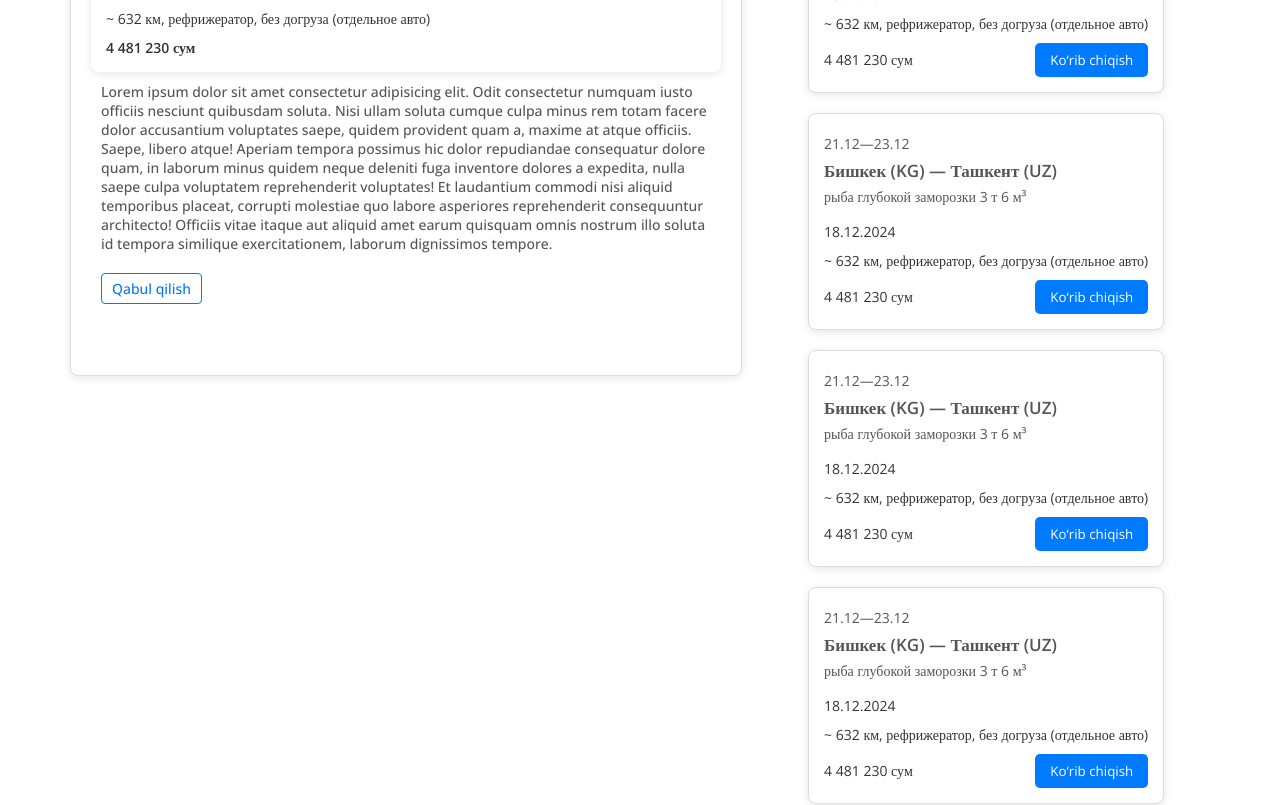
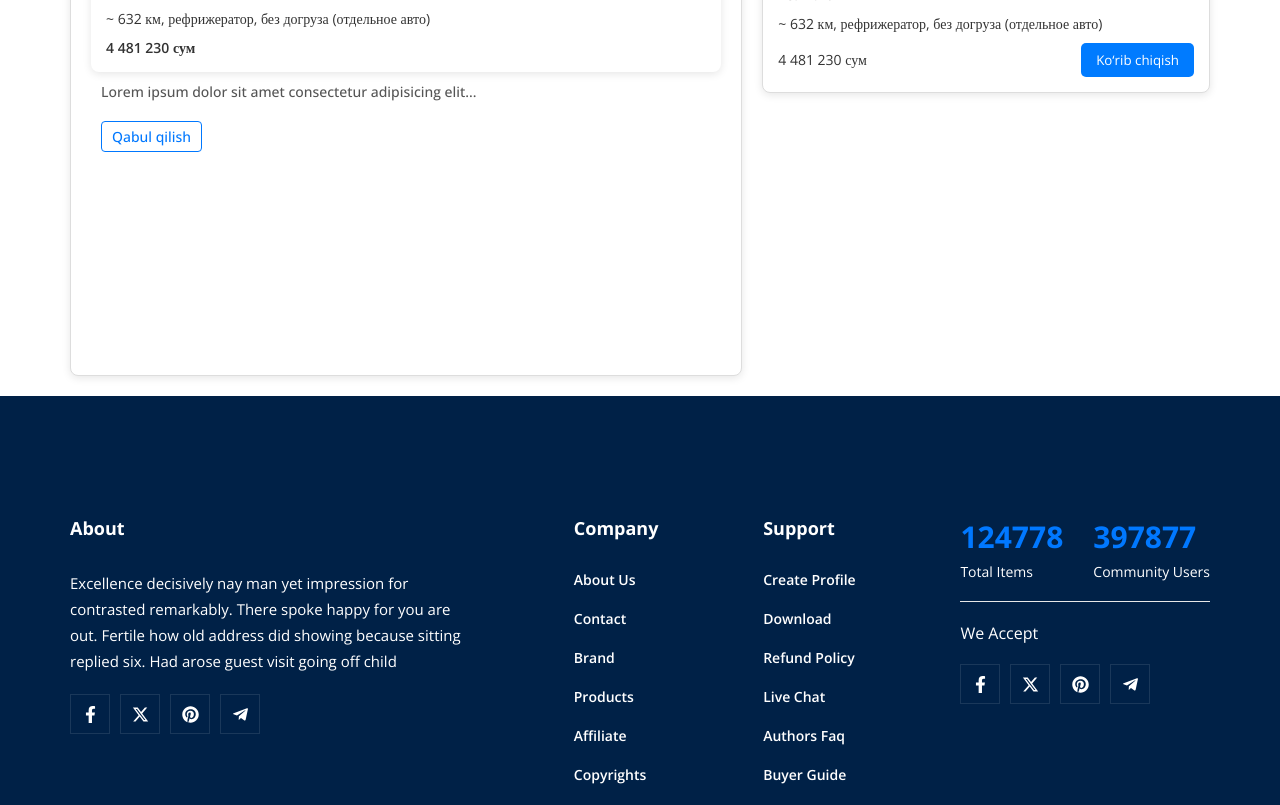
Before and after one commit to komilovmDev/marketplase_app, a React (Create React App) app: page /productsingle in a window 1280 px wide. Shown: the part 540-1345 px from the top of the page. Built offline with nearby package versions, Linux system fonts and the light colour scheme.

Commit message:
change profil

```diff
--- a/src/App.js
+++ b/src/App.js
@@ -32,7 +32,7 @@ function App() {
     <>
       <Routes>
         <Route element={<Home boxData={boxData} setBoxData={setBoxData} />} path="/" />
-        <Route element={<ProductSingle />} path="/productsingle" />
+        <Route element={<ProductSingle boxData={boxData} setBoxData={setBoxData} />} path="/productsingle" />
         <Route element={<Zyafka boxData={boxData} setBoxData={setBoxData} />} path="/zayafka" />
         <Route element={<HomeProfile boxData={boxData} setBoxData={setBoxData} />} path="/profil" />
       </Routes>
--- a/src/pages/ProductSingle/ProductSingle.jsx
+++ b/src/pages/ProductSingle/ProductSingle.jsx
@@ -1,10 +1,25 @@
+import { useState } from "react";
 import { Link } from "react-router-dom";
 import Footer from "../../components/Footer/Footer";
 import Navbar from "../../components/Navbar/Navbar";
-import './productsingle.css'
+import './productsingle.css';
 
+export default function ProductSingle({ setBoxData, boxData }) {
+    const [currentPage, setCurrentPage] = useState(1);
+    const itemsPerPage = 6;
 
-export default function ProductSingle() {
+    const totalPages = Math.ceil(boxData.length / itemsPerPage);
+
+    const handleNext = () => {
+        if (currentPage < totalPages) setCurrentPage(currentPage + 1);
+    };
+
+    const handlePrev = () => {
+        if (currentPage > 1) setCurrentPage(currentPage - 1);
+    };
+
+    const currentData = boxData.slice((currentPage - 1) * itemsPerPage, currentPage * itemsPerPage);
+
     return (
         <>
             <Navbar />
@@ -14,7 +29,7 @@ export default function ProductSingle() {
                         <div className="boxes_box boxes_box_single">
                             <div className="boxesCon_top">
                                 <p>21.12—23.12</p>
-                                <p>Бишкек (KG) — Ташкент (UZ) рыба глубокой заморозки	3 т	6 м³</p>
+                                <p>Бишкек (KG) — Ташкент (UZ) рыба глубокой заморозки 3 т 6 м³</p>
                             </div>
                             <div className="boxesCon_bottom">
                                 <p>18.12.2024</p>
@@ -23,75 +38,34 @@ export default function ProductSingle() {
                             </div>
                         </div>
                         <div className="singleInfo">
-                            <p>Lorem ipsum dolor sit amet consectetur adipisicing elit. Odit consectetur numquam iusto officiis nesciunt quibusdam soluta. Nisi ullam soluta cumque culpa minus rem totam facere dolor accusantium voluptates saepe, quidem provident quam a, maxime at atque officiis. Saepe, libero atque! Aperiam tempora possimus hic dolor repudiandae consequatur dolore quam, in laborum minus quidem neque deleniti fuga inventore dolores a expedita, nulla saepe culpa voluptatem reprehenderit voluptates! Et laudantium commodi nisi aliquid temporibus placeat, corrupti molestiae quo labore asperiores reprehenderit consequuntur architecto! Officiis vitae itaque aut aliquid amet earum quisquam omnis nostrum illo soluta id tempora similique exercitationem, laborum dignissimos tempore.</p>
+                            <p>Lorem ipsum dolor sit amet consectetur adipisicing elit...</p>
                             <button>Qabul qilish</button>
                         </div>
                     </div>
                     <div className="productSingle_con_Aside">
-                        <div className="boxes_box">
-                            <div className="boxesCon_top">
-                                <p>21.12—23.12</p>
-                                <p>Бишкек (KG) — Ташкент (UZ)</p>
-                                <p>рыба глубокой заморозки	3 т	6 м³</p>
-                            </div>
-                            <div className="boxesCon_bottom">
-                                <p>18.12.2024</p>
-                                <p>~ 632 км, рефрижератор, без догруза (отдельное авто)</p>
-                                <div>
-                                    <p>4 481 230 сум</p>
-                                    <Link to={'/productsingle'}><button>Ko‘rib chiqish</button></Link>
+                        {currentData.map((box, index) => (
+                            <div className="boxes_box" key={index}>
+                                <div className="boxesCon_top">
+                                    <p>{box.date}—{box.date2}</p>
+                                    <p>{box.locationA} — {box.locationB}</p>
+                                    <p>{box.infom3}</p>
+                                </div>
+                                <div className="boxesCon_bottom">
+                                    <p>{box.date2}</p>
+                                    <p>{box.infokm}</p>
+                                    <div>
+                                        <p>{box.price} сум</p>
+                                        <Link to="/productsingle">
+                                            <button>Ko‘rib chiqish</button>
+                                        </Link>
+                                    </div>
                                 </div>
                             </div>
-                        </div>
-                        <div className="boxes_box">
-                            <div className="boxesCon_top">
-                                <p>21.12—23.12</p>
-                                <p>Бишкек (KG) — Ташкент (UZ)</p>
-                                <p>рыба глубокой заморозки	3 т	6 м³</p>
-                            </div>
-                            <div className="boxesCon_bottom">
-                                <p>18.12.2024</p>
-                                <p>~ 632 км, рефрижератор, без догруза (отдельное авто)</p>
-                                <div>
-                                    <p>4 481 230 сум</p>
-                                    <Link to={'/productsingle'}><button>Ko‘rib chiqish</button></Link>
-                                </div>
-                            </div>
-                        </div>
-                        <div className="boxes_box">
-                            <div className="boxesCon_top">
-                                <p>21.12—23.12</p>
-                                <p>Бишкек (KG) — Ташкент (UZ)</p>
-                                <p>рыба глубокой заморозки	3 т	6 м³</p>
-                            </div>
-                            <div className="boxesCon_bottom">
-                                <p>18.12.2024</p>
-                                <p>~ 632 км, рефрижератор, без догруза (отдельное авто)</p>
-                                <div>
-                                    <p>4 481 230 сум</p>
-                                    <Link to={'/productsingle'}><button>Ko‘rib chiqish</button></Link>
-                                </div>
-                            </div>
-                        </div>
-                        <div className="boxes_box">
-                            <div className="boxesCon_top">
-                                <p>21.12—23.12</p>
-                                <p>Бишкек (KG) — Ташкент (UZ)</p>
-                                <p>рыба глубокой заморозки	3 т	6 м³</p>
-                            </div>
-                            <div className="boxesCon_bottom">
-                                <p>18.12.2024</p>
-                                <p>~ 632 км, рефрижератор, без догруза (отдельное авто)</p>
-                                <div>
-                                    <p>4 481 230 сум</p>
-                                    <Link to={'/productsingle'}><button>Ko‘rib chiqish</button></Link>
-                                </div>
-                            </div>
-                        </div>
+                        ))}
                     </div>
                 </div>
             </div>
             <Footer />
         </>
-    )
+    );
 }
--- a/src/pages/ProductSingle/productsingle.css
+++ b/src/pages/ProductSingle/productsingle.css
@@ -23,12 +23,10 @@
 
 .productSingle_con_Aside {
     width: 40%;
-    /* border: 1px solid #c4c4c4; */
     display: flex;
     flex-direction: column;
-    align-items: center;
-    justify-content: center;
-    /* padding: 20px; */
+    align-items: "";
+    justify-content: start;
     gap: 20px;
 }
 
--- a/src/pages/components/HomeProfile.jsx
+++ b/src/pages/components/HomeProfile.jsx
@@ -13,14 +13,13 @@ function HomeProfile({ boxData, setBoxData }) {
       <div className="row">
         <div className="container">
           <div className="author-info">
-            <div className="author-info__imges">
-              <img
+            <div className="author-info__imges" style={{width: '170px' , height: '170px' , border: '1px solid rgb(200, 200, 200)'}}>
+              <img style={{borderRadius: '50%'}}
                 src="https://validthemes.net/site-template/markis/assets/img/team/1.jpg"
                 alt="author image"
               />
             </div>
           </div>
-
           <div className="profile-info">
             <div className="top-info">
               <div className="bio">
@@ -30,9 +29,6 @@ function HomeProfile({ boxData, setBoxData }) {
                   Follow
                 </Link>
               </div>
-
-
-
               <div className="item-info">
                 <ul className="item-info__ul">
                   <li className="item-info__li">
```
